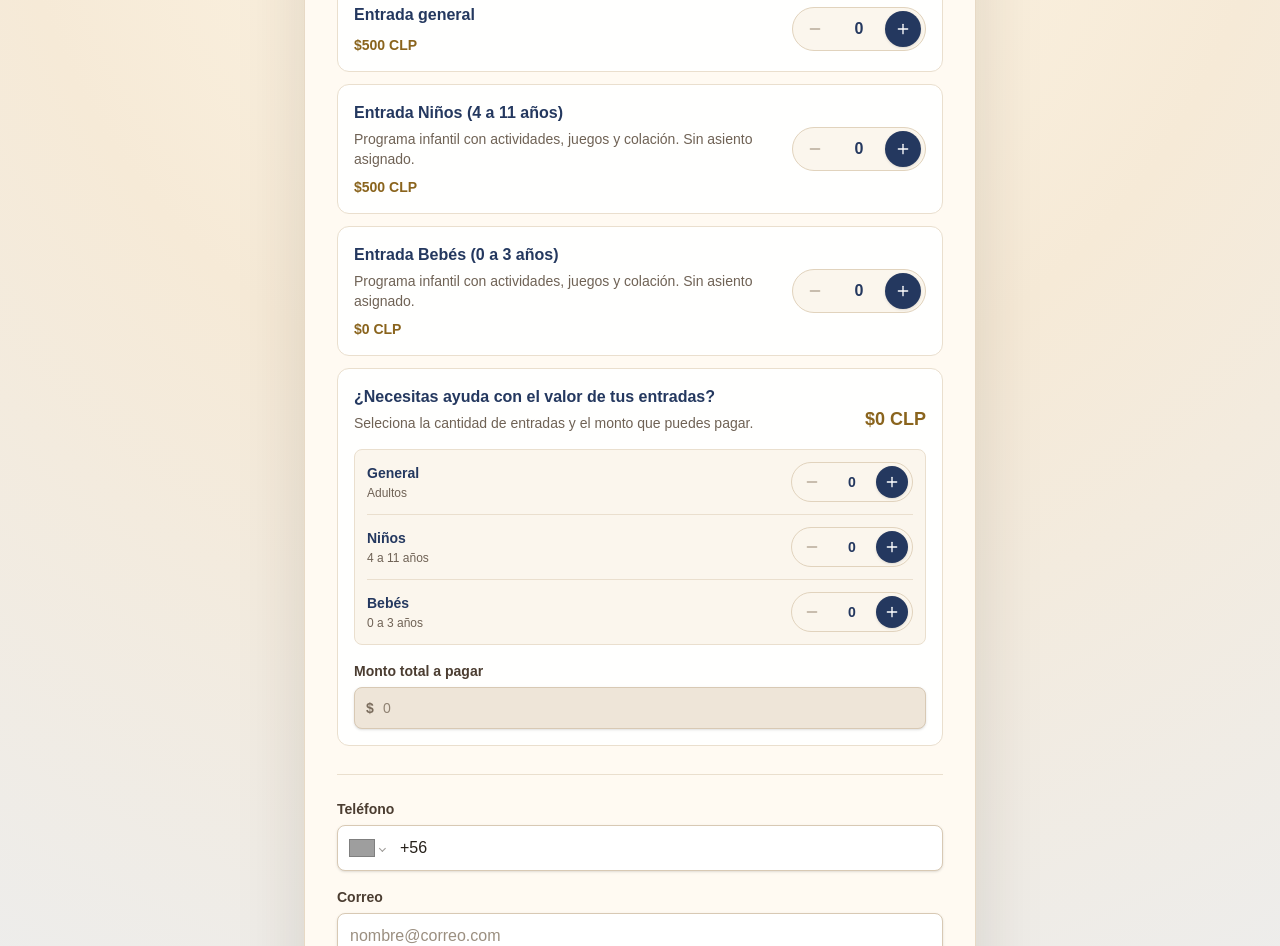
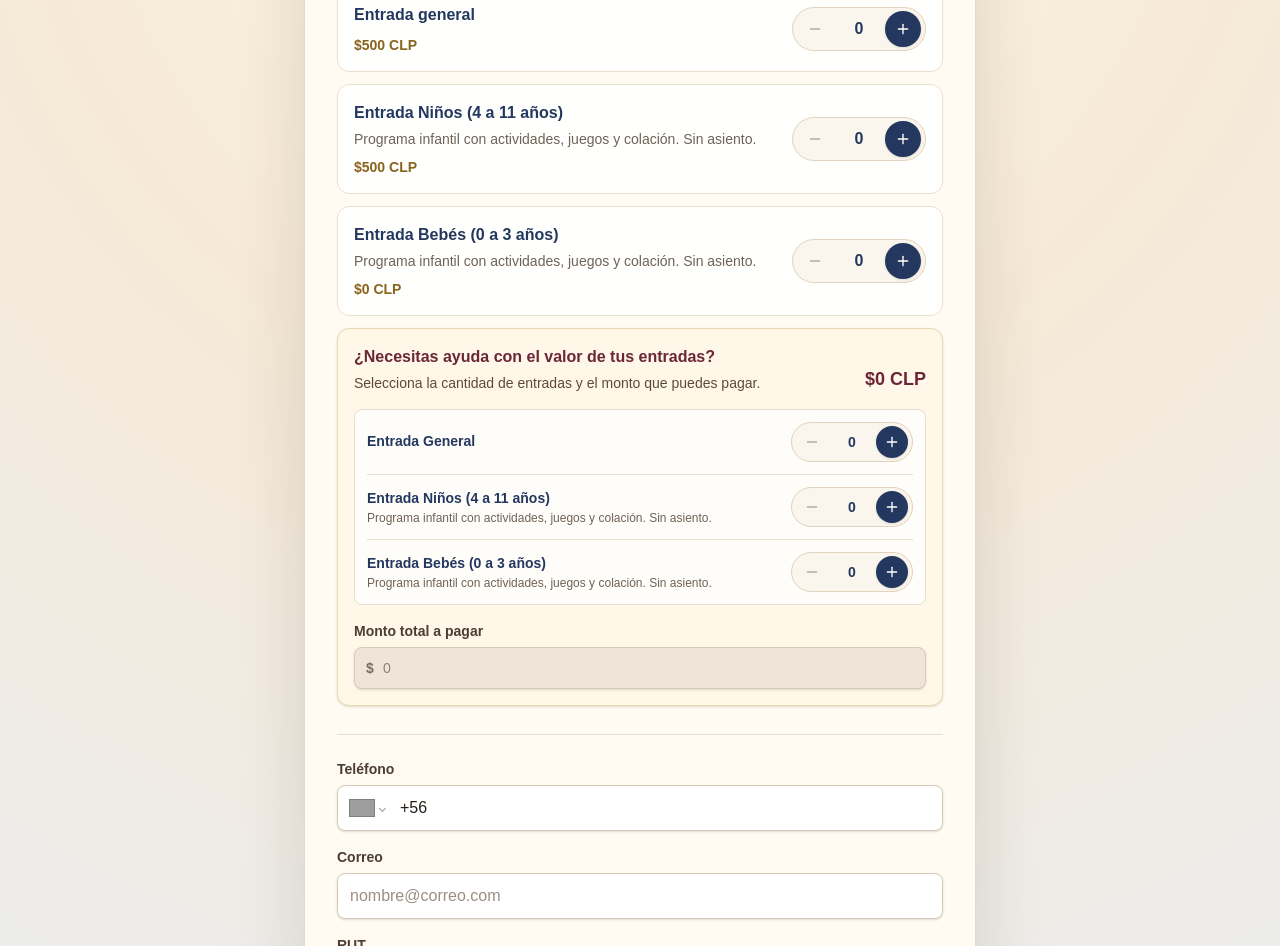
Before and after one commit to MINGOD24/mercadopago-makom, a Next.js app: page / in a window 1280 px wide. Shown: the part 560-1506 px from the top of the page. Built offline with nearby package versions, Linux system fonts and the light colour scheme; grey boxes are pictures that could not be loaded.

Commit message:
feat: update ticket details and improve styling for ticket selection

```diff
--- a/src/app/page.tsx
+++ b/src/app/page.tsx
@@ -397,7 +397,7 @@ export default function Home() {
             />
             <TicketSelector
               label="Entrada Niños (4 a 11 años)"
-              detail="Programa infantil con actividades, juegos y colación. Sin asiento asignado."
+              detail="Programa infantil con actividades, juegos y colación. Sin asiento."
               price={formatPrice(PRECIOS.ninos)}
               value={form.ninos}
               onChange={(v) => updateTicketQuantity('ninos', v)}
@@ -411,51 +411,51 @@ export default function Home() {
             /> */}
             <TicketSelector
               label="Entrada Bebés (0 a 3 años)"
-              detail="Programa infantil con actividades, juegos y colación. Sin asiento asignado."
+              detail="Programa infantil con actividades, juegos y colación. Sin asiento."
               price={formatPrice(0)}
               value={form.bebes}
               onChange={(v) => updateTicketQuantity('bebes', v)}
             />
 
             <section
-              className="rounded-xl border border-[#eadfce] bg-white/90 px-4 py-4"
+              className="rounded-xl border border-[#ead8b2] bg-[#fff7e8] px-4 py-4 shadow-sm"
               aria-labelledby="seleccionar-monto"
             >
               <div className="flex flex-col gap-1 sm:flex-row sm:items-end sm:justify-between">
                 <div>
                   <h2
                     id="seleccionar-monto"
-                    className="text-base font-semibold text-[#24385f]"
+                    className="text-base font-semibold text-[#6b2737]"
                   >
                     ¿Necesitas ayuda con el valor de tus entradas?
                   </h2>
-                  <p className="mt-1 text-sm text-[#6f6255]">
-                    Seleciona la cantidad de entradas y el monto que puedes pagar.
+                  <p className="mt-1 text-sm text-[#5c4b3b]">
+                    Selecciona la cantidad de entradas y el monto que puedes pagar.
                   </p>
                 </div>
-                <strong className="text-lg font-semibold tabular-nums text-[#8a641d]">
+                <strong className="text-lg font-semibold tabular-nums text-[#6b2737]">
                   {formatPrice(
                     totalMontoEntradas > 0 ? form.aporteGratuito : 0
                   )}
                 </strong>
               </div>
 
-              <div className="mt-4 rounded-lg border border-[#eadfce] bg-[#fbf6ed] px-3 py-3">
+              <div className="mt-4 rounded-lg border border-[#eadfce] bg-white/80 px-3 py-3">
                 <AmountTicketRow
-                  label="General"
-                  detail="Adultos"
+                  label="Entrada General"
+                  detail=""
                   value={form.montoGeneral}
                   onChange={(v) => updateTicketQuantity('montoGeneral', v)}
                 />
                 <AmountTicketRow
-                  label="Niños"
-                  detail="4 a 11 años"
+                  label="Entrada Niños (4 a 11 años)"
+                  detail="Programa infantil con actividades, juegos y colación. Sin asiento."
                   value={form.montoNinos}
                   onChange={(v) => updateTicketQuantity('montoNinos', v)}
                 />
                 <AmountTicketRow
-                  label="Bebés"
-                  detail="0 a 3 años"
+                  label="Entrada Bebés (0 a 3 años)"
+                  detail="Programa infantil con actividades, juegos y colación. Sin asiento."
                   value={form.montoBebes}
                   onChange={(v) => updateTicketQuantity('montoBebes', v)}
                 />
```
